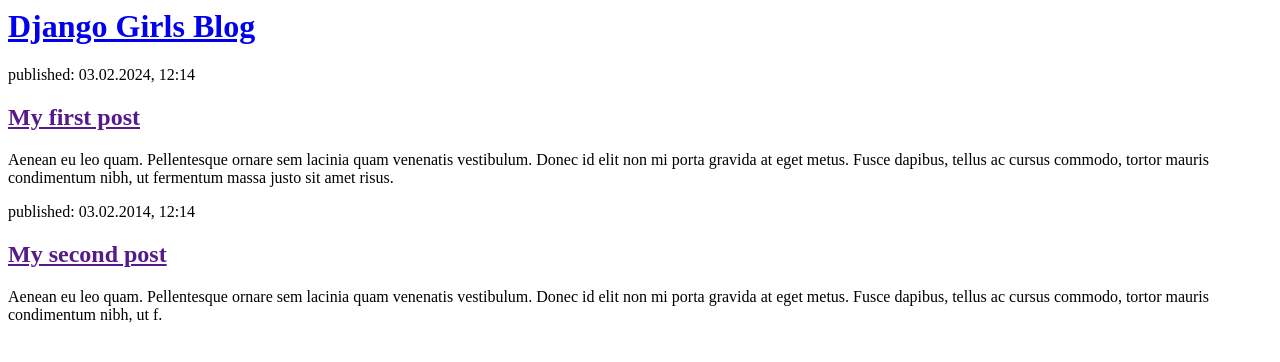
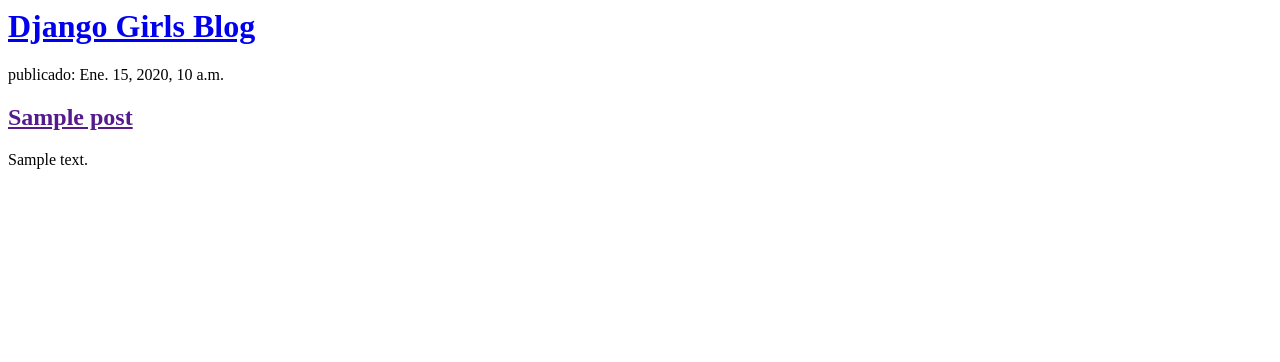
Before and after one commit to miglopn/my-first-blog, a Django app: template blog/templates/blog/post_list.html in a window 1280 px wide. Shown: the top 362 px of the page. Run offline with Django 3.2, Linux system fonts and the light colour scheme; the template is opened without the code that fills it: values that come from a table or form of the project are taken from there, others are empty; tables that the repository leaves empty hold one stand-in row (values such as "Sample post").

Commit message:
Templates modificados para mostrar post desde base de datos

```diff
--- a/blog/templates/blog/post_list.html
+++ b/blog/templates/blog/post_list.html
@@ -7,16 +7,12 @@
             <h1><a href="/">Django Girls Blog</a></h1>
         </div>
 
-        <div>
-            <p>published: 03.02.2024, 12:14</p>
-            <h2><a href="">My first post</a></h2>
-            <p>Aenean eu leo quam. Pellentesque ornare sem lacinia quam venenatis vestibulum. Donec id elit non mi porta gravida at eget metus. Fusce dapibus, tellus ac cursus commodo, tortor mauris condimentum nibh, ut fermentum massa justo sit amet risus.</p>
-        </div>
-
-        <div>
-            <p>published: 03.02.2014, 12:14</p>
-            <h2><a href="">My second post</a></h2>
-            <p>Aenean eu leo quam. Pellentesque ornare sem lacinia quam venenatis vestibulum. Donec id elit non mi porta gravida at eget metus. Fusce dapibus, tellus ac cursus commodo, tortor mauris condimentum nibh, ut f.</p>
-        </div>
+	{% for post in posts %}
+	    <div>
+	        <p> publicado: {{ post.published_date }}</p>
+	        <h2><a href="">{{ post.title }}</a></h2>
+	        <p>{{ post.text|linebreaksbr }}</p>
+	    </div>
+	{% endfor %}
     </body>
 </html>
--- /dev/null
+++ b/blog/urls.py
@@ -0,0 +1,6 @@
+from django.urls import path
+from . import views
+
+urlpatterns = [
+    path('', views.post_list, name='post_list'),
+]
--- a/blog/views.py
+++ b/blog/views.py
@@ -1,3 +1,8 @@
 from django.shortcuts import render
+from django.utils import timezone
+from .models import Post
 
 # Create your views here.
+def post_list(request):
+    posts = Post.objects.filter(published_date__lte=timezone.now()).order_by('published_date')
+    return render(request, 'blog/post_list.html', {'posts': posts})
--- a/mysite/urls.py
+++ b/mysite/urls.py
@@ -14,8 +14,9 @@
     2. Add a URL to urlpatterns:  path('blog/', include('blog.urls'))
 """
 from django.contrib import admin
-from django.urls import path
+from django.urls import path, include
 
 urlpatterns = [
     path('admin/', admin.site.urls),
+    path('', include('blog.urls')),
 ]
```
